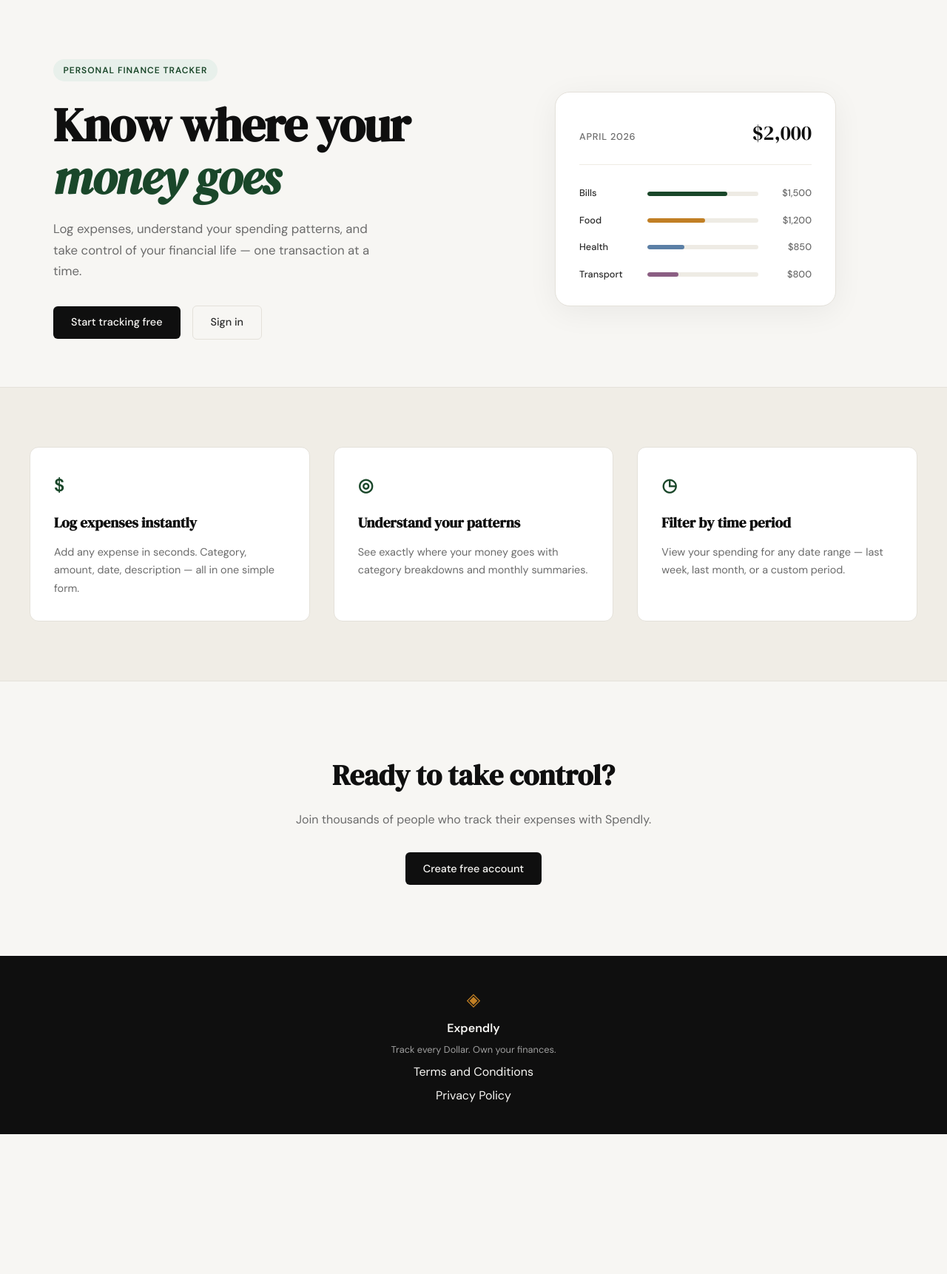
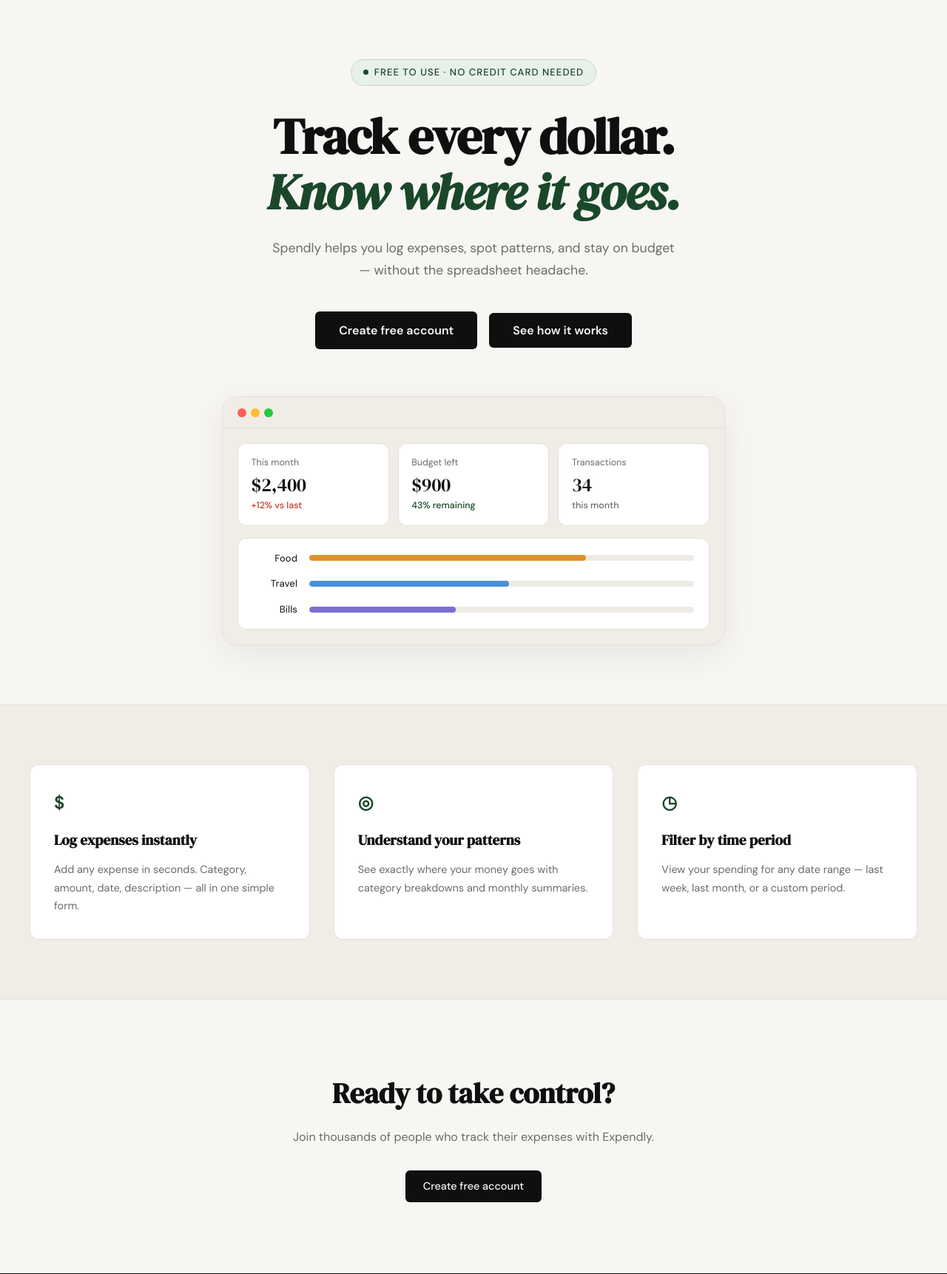
Before and after one commit to BhavyaVadher/expendy, a Flask app: page / in a window 1280 px wide. Shown: the part 61-1783 px from the top of the page at 74% size. Before the commit the page ends 1594 px from the top, so only its background shows below. Run offline with Flask 3, Linux system fonts and the light colour scheme.

Commit message:
landing: redesign hero section from rupee to dollar

```diff
--- /dev/null
+++ b/static/css/landing.css
@@ -0,0 +1,340 @@
+/* ------------------------------------------------------------------ */
+/* Hero overrides — centered single-column layout                      */
+/* ------------------------------------------------------------------ */
+
+.hero {
+    padding: 5rem 2rem 5rem;
+    display: block;          /* override grid from style.css */
+    text-align: center;
+    background: var(--paper);
+}
+
+.hero-inner {
+    max-width: 800px;
+    margin: 0 auto;
+}
+
+/* Badge */
+
+.hero-badge {
+    display: inline-flex;
+    align-items: center;
+    gap: 0.5rem;
+    background: var(--accent-light);
+    color: var(--accent);
+    font-size: 0.82rem;
+    font-weight: 500;
+    padding: 0.4rem 1rem;
+    border-radius: 999px;
+    border: 1px solid #c4dac9;
+    margin-bottom: 2rem;
+}
+
+.hero-badge-dot {
+    width: 7px;
+    height: 7px;
+    border-radius: 50%;
+    background: var(--accent);
+    flex-shrink: 0;
+}
+
+/* Title */
+
+.hero-title {
+    font-family: var(--font-display);
+    font-size: clamp(2.75rem, 6vw, 4.25rem);
+    line-height: 1.1;
+    letter-spacing: -0.02em;
+    color: var(--ink);
+    margin-bottom: 1.5rem;
+}
+
+.hero-title em {
+    font-style: italic;
+    color: var(--accent);
+    display: block;
+}
+
+/* Subtitle */
+
+.hero-subtitle {
+    font-size: 1.1rem;
+    color: var(--ink-muted);
+    line-height: 1.7;
+    max-width: 560px;
+    margin: 0 auto 2.5rem;
+}
+
+/* Buttons */
+
+.hero-actions {
+    display: flex;
+    gap: 1rem;
+    justify-content: center;
+    flex-wrap: wrap;
+    margin-bottom: 4rem;
+}
+
+.btn-hero {
+    display: inline-block;
+    background: var(--ink);
+    color: var(--paper);
+    padding: 0.8rem 2rem;
+    border-radius: var(--radius-sm);
+    font-family: var(--font-body);
+    font-size: 1rem;
+    font-weight: 600;
+    border: none;
+    cursor: pointer;
+    transition: background 0.2s;
+    text-decoration: none;
+}
+
+.btn-hero:hover { background: var(--accent); }
+
+/* ------------------------------------------------------------------ */
+/* Dashboard mock                                                       */
+/* ------------------------------------------------------------------ */
+
+.hero-dashboard {
+    display: flex;
+    justify-content: center;
+}
+
+.dash-window {
+    width: 100%;
+    max-width: 680px;
+    background: var(--paper-warm);
+    border: 1px solid var(--border);
+    border-radius: var(--radius-lg);
+    overflow: hidden;
+    box-shadow: 0 12px 48px rgba(0,0,0,0.07);
+}
+
+.dash-chrome {
+    display: flex;
+    align-items: center;
+    gap: 6px;
+    padding: 0.9rem 1.25rem;
+    background: var(--paper-warm);
+    border-bottom: 1px solid var(--border);
+}
+
+.tl {
+    width: 12px;
+    height: 12px;
+    border-radius: 50%;
+}
+
+.tl-red    { background: #ff5f57; }
+.tl-yellow { background: #febc2e; }
+.tl-green  { background: #28c840; }
+
+.dash-body {
+    padding: 1.25rem;
+    display: flex;
+    flex-direction: column;
+    gap: 1rem;
+}
+
+/* Stat cards row */
+
+.dash-stats {
+    display: grid;
+    grid-template-columns: repeat(3, 1fr);
+    gap: 0.75rem;
+}
+
+.dash-stat-card {
+    background: var(--paper-card);
+    border: 1px solid var(--border);
+    border-radius: var(--radius-md);
+    padding: 1rem 1.1rem;
+    text-align: left;
+}
+
+.dash-stat-label {
+    font-size: 0.78rem;
+    color: var(--ink-muted);
+    margin-bottom: 0.3rem;
+}
+
+.dash-stat-value {
+    font-family: var(--font-display);
+    font-size: 1.6rem;
+    color: var(--ink);
+    line-height: 1.1;
+    margin-bottom: 0.3rem;
+}
+
+.dash-stat-note {
+    font-size: 0.78rem;
+    color: var(--ink-muted);
+    font-weight: 500;
+}
+
+.dash-note-danger  { color: var(--danger); }
+.dash-note-success { color: var(--accent); }
+
+/* Bar rows */
+
+.dash-bars {
+    background: var(--paper-card);
+    border: 1px solid var(--border);
+    border-radius: var(--radius-md);
+    padding: 1rem 1.25rem;
+    display: flex;
+    flex-direction: column;
+    gap: 0.85rem;
+}
+
+.dash-bar-row {
+    display: grid;
+    grid-template-columns: 60px 1fr;
+    align-items: center;
+    gap: 1rem;
+}
+
+.dash-bar-label {
+    font-size: 0.82rem;
+    font-weight: 500;
+    color: var(--ink-soft);
+    text-align: right;
+}
+
+.dash-bar-track {
+    height: 8px;
+    background: var(--border-soft);
+    border-radius: 999px;
+    overflow: hidden;
+}
+
+.dash-bar {
+    height: 100%;
+    border-radius: 999px;
+}
+
+.dash-bar-amber  { background: #e0922a; }
+.dash-bar-blue   { background: #4a90d9; }
+.dash-bar-indigo { background: #7c6fd4; }
+
+/* ------------------------------------------------------------------ */
+/* Modal                                                               */
+/* ------------------------------------------------------------------ */
+
+.modal-overlay {
+    position: fixed;
+    inset: 0;
+    background: rgba(15, 15, 15, 0.55);
+    display: flex;
+    align-items: center;
+    justify-content: center;
+    padding: 1.5rem;
+    z-index: 200;
+    opacity: 0;
+    pointer-events: none;
+    transition: opacity 0.2s;
+}
+
+.modal-overlay.is-open {
+    opacity: 1;
+    pointer-events: auto;
+}
+
+.modal-card {
+    background: var(--paper-card);
+    border: 1px solid var(--border);
+    border-radius: var(--radius-lg);
+    padding: 2.5rem;
+    max-width: 520px;
+    width: 100%;
+    position: relative;
+    box-shadow: 0 20px 60px rgba(0,0,0,0.12);
+    transform: translateY(12px);
+    transition: transform 0.2s;
+}
+
+.modal-overlay.is-open .modal-card {
+    transform: translateY(0);
+}
+
+.modal-close {
+    position: absolute;
+    top: 1.1rem;
+    right: 1.25rem;
+    background: none;
+    border: none;
+    font-size: 1.5rem;
+    color: var(--ink-faint);
+    cursor: pointer;
+    line-height: 1;
+    padding: 0.2rem 0.4rem;
+    transition: color 0.15s;
+}
+
+.modal-close:hover { color: var(--ink); }
+
+.modal-title {
+    font-family: var(--font-display);
+    font-size: 1.75rem;
+    color: var(--ink);
+    margin-bottom: 0.35rem;
+}
+
+.modal-subtitle {
+    font-size: 0.9rem;
+    color: var(--ink-muted);
+    margin-bottom: 2rem;
+}
+
+.modal-steps {
+    list-style: none;
+    display: flex;
+    flex-direction: column;
+    gap: 1.5rem;
+    margin-bottom: 2rem;
+}
+
+.modal-step {
+    display: flex;
+    gap: 1rem;
+    text-align: left;
+}
+
+.modal-step-num {
+    flex-shrink: 0;
+    width: 28px;
+    height: 28px;
+    border-radius: 50%;
+    background: var(--accent-light);
+    color: var(--accent);
+    font-size: 0.8rem;
+    font-weight: 700;
+    display: flex;
+    align-items: center;
+    justify-content: center;
+    margin-top: 2px;
+}
+
+.modal-step strong {
+    display: block;
+    font-size: 0.95rem;
+    color: var(--ink);
+    margin-bottom: 0.25rem;
+}
+
+.modal-step p {
+    font-size: 0.875rem;
+    color: var(--ink-muted);
+    line-height: 1.6;
+}
+
+/* ------------------------------------------------------------------ */
+/* Responsive                                                          */
+/* ------------------------------------------------------------------ */
+
+@media (max-width: 600px) {
+    .dash-stats { grid-template-columns: 1fr; }
+    .hero-title { font-size: 2.25rem; }
+    .modal-card { padding: 1.75rem 1.5rem; }
+}
--- a/templates/landing.html
+++ b/templates/landing.html
@@ -1,65 +1,120 @@
 {% extends "base.html" %}
 
 {% block title %}Expendly — Track Every Dollar{% endblock %}
+
+{% block head %}
+<link rel="stylesheet" href="{{ url_for('static', filename='css/landing.css') }}">
+{% endblock %}
 
 {% block content %}
 
 <section class="hero">
     <div class="hero-inner">
-        <div class="hero-badge">Personal Finance Tracker</div>
+
+        <div class="hero-badge">
+            <span class="hero-badge-dot"></span>
+            Free to use · No credit card needed
+        </div>
+
         <h1 class="hero-title">
-            Know where your<br>
-            <em>money goes</em>
+            Track every dollar.<br>
+            <em>Know where it goes.</em>
         </h1>
+
         <p class="hero-subtitle">
-            Log expenses, understand your spending patterns,
-            and take control of your financial life —
-            one transaction at a time.
+            Spendly helps you log expenses, spot patterns, and stay
+            on budget — without the spreadsheet headache.
         </p>
+
         <div class="hero-actions">
-            <a href="{{ url_for('register') }}" class="btn-primary">Start tracking free</a>
-            <a href="{{ url_for('login') }}" class="btn-ghost">Sign in</a>
+            <a href="{{ url_for('register') }}" class="btn-hero">Create free account</a>
+            <button class="btn-hero" id="how-it-works-btn">See how it works</button>
         </div>
-    </div>
-    <div class="hero-visual">
-        <div class="mock-card">
-            <div class="mock-card-header">
-                <span class="mock-label">April 2026</span>
-                <span class="mock-total">$2,000</span>
-            </div>
-            <div class="mock-bars">
-                <div class="mock-bar-row">
-                    <span class="mock-cat">Bills</span>
-                    <div class="mock-bar-track">
-                        <div class="mock-bar" style="width: 72%"></div>
+
+        <div class="hero-dashboard">
+            <div class="dash-window">
+                <div class="dash-chrome">
+                    <span class="tl tl-red"></span>
+                    <span class="tl tl-yellow"></span>
+                    <span class="tl tl-green"></span>
+                </div>
+                <div class="dash-body">
+                    <div class="dash-stats">
+                        <div class="dash-stat-card">
+                            <p class="dash-stat-label">This month</p>
+                            <p class="dash-stat-value">$2,400</p>
+                            <p class="dash-stat-note dash-note-danger">+12% vs last</p>
+                        </div>
+                        <div class="dash-stat-card">
+                            <p class="dash-stat-label">Budget left</p>
+                            <p class="dash-stat-value">$900</p>
+                            <p class="dash-stat-note dash-note-success">43% remaining</p>
+                        </div>
+                        <div class="dash-stat-card">
+                            <p class="dash-stat-label">Transactions</p>
+                            <p class="dash-stat-value">34</p>
+                            <p class="dash-stat-note">this month</p>
+                        </div>
                     </div>
-                    <span class="mock-amt">$1,500</span>
-                </div>
-                <div class="mock-bar-row">
-                    <span class="mock-cat">Food</span>
-                    <div class="mock-bar-track">
-                        <div class="mock-bar mock-bar-2" style="width: 52%"></div>
+                    <div class="dash-bars">
+                        <div class="dash-bar-row">
+                            <span class="dash-bar-label">Food</span>
+                            <div class="dash-bar-track">
+                                <div class="dash-bar dash-bar-amber" style="width: 72%"></div>
+                            </div>
+                        </div>
+                        <div class="dash-bar-row">
+                            <span class="dash-bar-label">Travel</span>
+                            <div class="dash-bar-track">
+                                <div class="dash-bar dash-bar-blue" style="width: 52%"></div>
+                            </div>
+                        </div>
+                        <div class="dash-bar-row">
+                            <span class="dash-bar-label">Bills</span>
+                            <div class="dash-bar-track">
+                                <div class="dash-bar dash-bar-indigo" style="width: 38%"></div>
+                            </div>
+                        </div>
                     </div>
-                    <span class="mock-amt">$1,200</span>
-                </div>
-                <div class="mock-bar-row">
-                    <span class="mock-cat">Health</span>
-                    <div class="mock-bar-track">
-                        <div class="mock-bar mock-bar-3" style="width: 33%"></div>
-                    </div>
-                    <span class="mock-amt">$850</span>
-                </div>
-                <div class="mock-bar-row">
-                    <span class="mock-cat">Transport</span>
-                    <div class="mock-bar-track">
-                        <div class="mock-bar mock-bar-4" style="width: 28%"></div>
-                    </div>
-                    <span class="mock-amt">$800</span>
                 </div>
             </div>
         </div>
+
     </div>
 </section>
+
+<!-- How it works modal -->
+<div class="modal-overlay" id="how-it-works-modal" aria-hidden="true">
+    <div class="modal-card" role="dialog" aria-modal="true" aria-labelledby="modal-title">
+        <button class="modal-close" id="modal-close-btn" aria-label="Close">&times;</button>
+        <h2 class="modal-title" id="modal-title">How Expendly works</h2>
+        <p class="modal-subtitle">Three steps to full financial clarity.</p>
+        <ol class="modal-steps">
+            <li class="modal-step">
+                <span class="modal-step-num">1</span>
+                <div>
+                    <strong>Create your free account</strong>
+                    <p>Sign up in seconds — no credit card, no subscriptions. Just your email and a password.</p>
+                </div>
+            </li>
+            <li class="modal-step">
+                <span class="modal-step-num">2</span>
+                <div>
+                    <strong>Log your expenses</strong>
+                    <p>Add any expense with a category, amount, and date. Takes less than 10 seconds per entry.</p>
+                </div>
+            </li>
+            <li class="modal-step">
+                <span class="modal-step-num">3</span>
+                <div>
+                    <strong>Understand your spending</strong>
+                    <p>See monthly summaries, category breakdowns, and filter by any date range to spot patterns.</p>
+                </div>
+            </li>
+        </ol>
+        <a href="{{ url_for('register') }}" class="btn-primary">Get started free</a>
+    </div>
+</div>
 
 <section class="features">
     <div class="features-inner">
@@ -84,9 +139,39 @@
 <section class="cta-section">
     <div class="cta-inner">
         <h2 class="cta-title">Ready to take control?</h2>
-        <p class="cta-body">Join thousands of people who track their expenses with Spendly.</p>
+        <p class="cta-body">Join thousands of people who track their expenses with Expendly.</p>
         <a href="{{ url_for('register') }}" class="btn-primary">Create free account</a>
     </div>
 </section>
 
 {% endblock %}
+
+{% block scripts %}
+<script>
+    const modal   = document.getElementById('how-it-works-modal');
+    const openBtn = document.getElementById('how-it-works-btn');
+    const closeBtn = document.getElementById('modal-close-btn');
+
+    openBtn.addEventListener('click', () => {
+        modal.classList.add('is-open');
+        modal.setAttribute('aria-hidden', 'false');
+        document.body.style.overflow = 'hidden';
+    });
+
+    function closeModal() {
+        modal.classList.remove('is-open');
+        modal.setAttribute('aria-hidden', 'true');
+        document.body.style.overflow = '';
+    }
+
+    closeBtn.addEventListener('click', closeModal);
+
+    modal.addEventListener('click', (e) => {
+        if (e.target === modal) closeModal();
+    });
+
+    document.addEventListener('keydown', (e) => {
+        if (e.key === 'Escape') closeModal();
+    });
+</script>
+{% endblock %}
```
